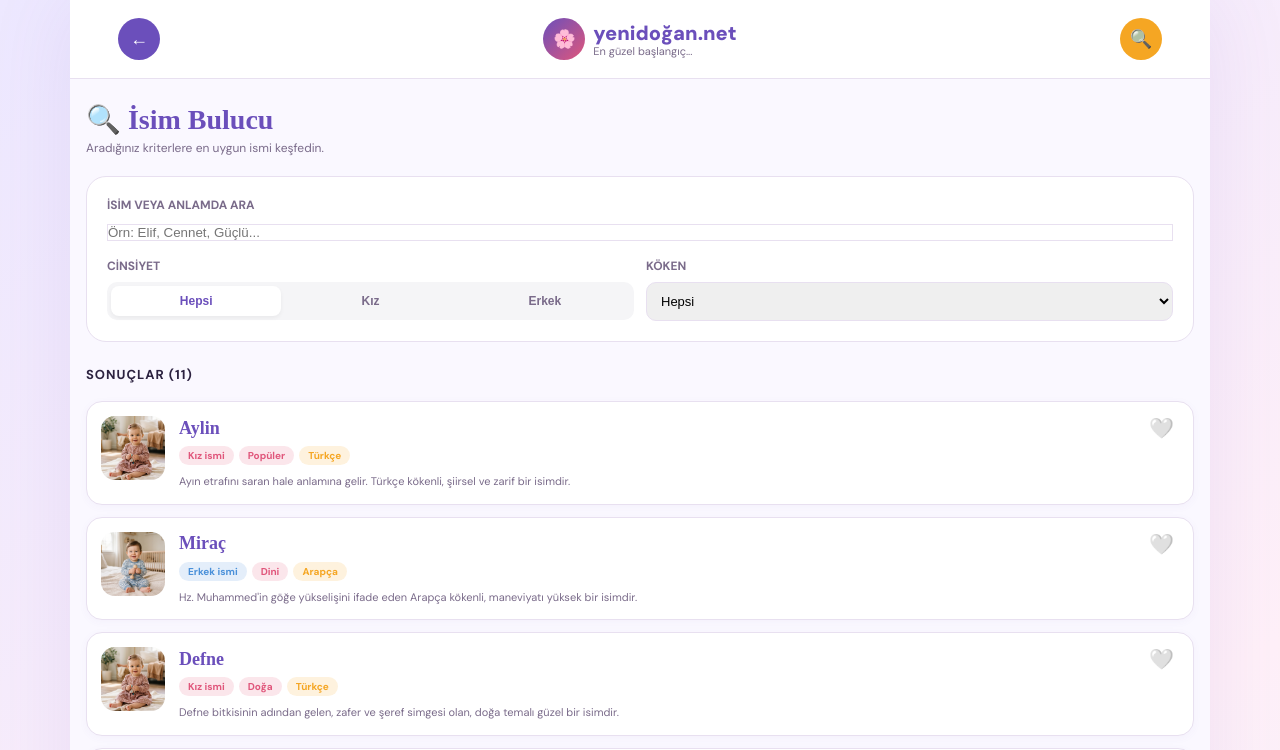
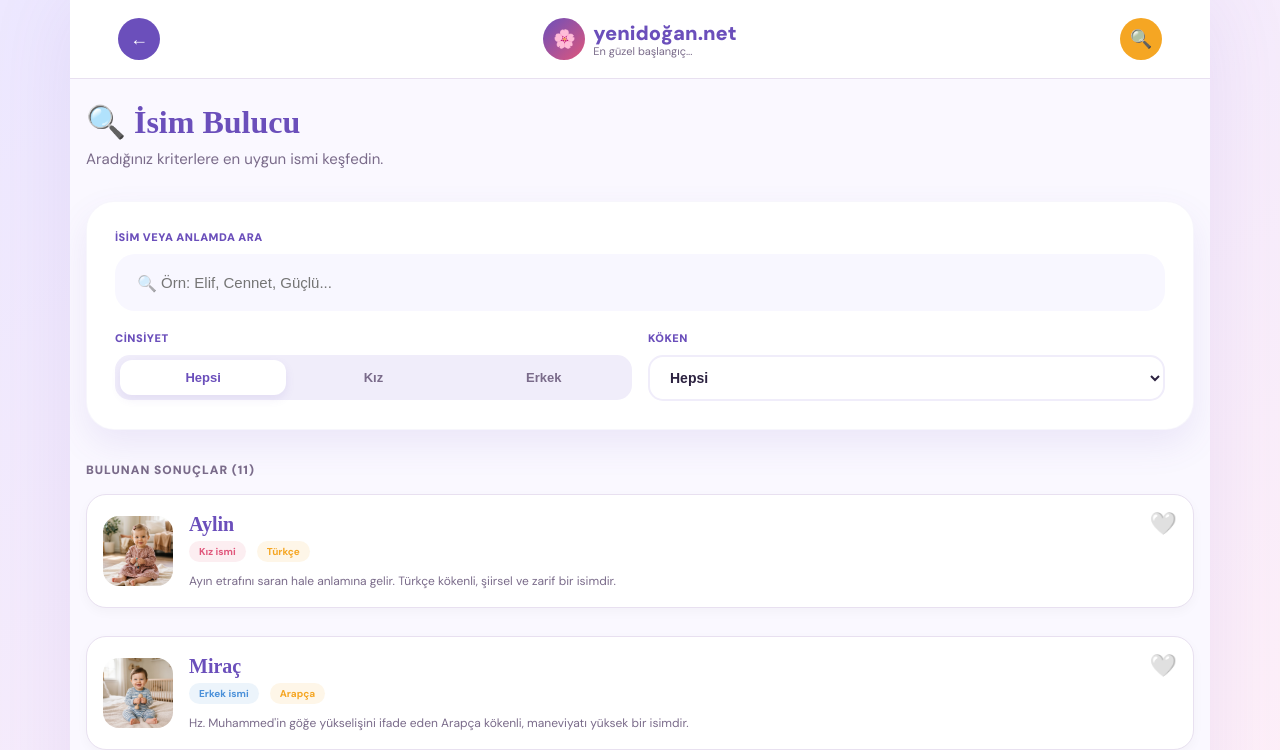
Before and after one commit to afeyza/yenidogan-app, a React (Vite) app: page /finder in a window 1280 px wide. Shown: the top 750 px of the page. Built offline with nearby package versions, Linux system fonts and the light colour scheme.

Commit message:
Style: Isim Bulucu sayfasi yeni arama mekanizmasiyla tam uyumlu hale getirildi

```diff
--- a/src/pages/NameFinder.tsx
+++ b/src/pages/NameFinder.tsx
@@ -1,7 +1,6 @@
 import { useState, useMemo } from 'react';
 import { namesData } from '../data/namesData';
 import { useFavorites } from '../context/FavoritesContext';
-import { Link } from 'react-router-dom';
 
 export const NameFinder = () => {
   const { toggleFavorite, isFavorite } = useFavorites();
@@ -30,37 +29,55 @@ export const NameFinder = () => {
 
   return (
     <div className="finder-page" style={{ padding: '24px 16px' }}>
-      <div className="fav-header">
-        <h2 style={{ fontSize: '28px' }}>🔍 İsim Bulucu</h2>
-        <p>Aradığınız kriterlere en uygun ismi keşfedin.</p>
+      <div className="fav-header" style={{ marginBottom: '32px' }}>
+        <h2 style={{ fontSize: '32px', fontWeight: 900 }}>🔍 İsim Bulucu</h2>
+        <p style={{ fontSize: '15px', color: 'var(--muted)', marginTop: '8px' }}>
+          Aradığınız kriterlere en uygun ismi keşfedin.
+        </p>
       </div>
 
-      <div className="finder-filters" style={{ background: '#fff', padding: '20px', borderRadius: '20px', border: '1px solid var(--border)', marginBottom: '24px', marginTop: '16px' }}>
-        <div style={{ marginBottom: '16px' }}>
-          <label style={{ display: 'block', fontSize: '12px', fontWeight: 700, marginBottom: '8px', color: 'var(--muted)' }}>İSİM VEYA ANLAMDA ARA</label>
+      {/* REFINED FILTER CARD */}
+      <div className="finder-filters" style={{
+        background: '#fff',
+        padding: '28px',
+        borderRadius: '28px',
+        boxShadow: '0 15px 35px rgba(107, 79, 187, 0.1)',
+        marginBottom: '32px',
+        border: '1px solid rgba(107, 79, 187, 0.05)'
+      }}>
+        <div style={{ marginBottom: '20px' }}>
+          <label style={{ display: 'block', fontSize: '11px', fontWeight: 800, marginBottom: '10px', color: 'var(--purple)', letterSpacing: '0.5px' }}>
+            İSİM VEYA ANLAMDA ARA
+          </label>
+          <div className="modal-search-form" style={{ marginBottom: 0, padding: '6px' }}>
+            <div style={{ position: 'relative', flex: 1 }}>
+              <span className="search-icon-inside" style={{ fontSize: '16px' }}>🔍</span>
               <input
                 type="text"
                 className="header-search-input"
                 placeholder="Örn: Elif, Cennet, Güçlü..."
                 value={searchTerm}
                 onChange={(e) => setSearchTerm(e.target.value)}
-            style={{ width: '100%', background: '#fff', border: '1px solid var(--border)' }}
+                style={{ fontSize: '15px' }}
               />
             </div>
+          </div>
+        </div>
 
-        <div style={{ display: 'grid', gridTemplateColumns: '1fr 1fr', gap: '12px' }}>
+        <div style={{ display: 'grid', gridTemplateColumns: 'minmax(140px, 1fr) minmax(140px, 1fr)', gap: '16px' }}>
           <div>
-            <label style={{ display: 'block', fontSize: '12px', fontWeight: 700, marginBottom: '8px', color: 'var(--muted)' }}>CİNSİYET</label>
-            <div style={{ display: 'flex', gap: '4px', background: '#F5F5F7', padding: '4px', borderRadius: '10px' }}>
+            <label style={{ display: 'block', fontSize: '11px', fontWeight: 800, marginBottom: '10px', color: 'var(--purple)', letterSpacing: '0.5px' }}>CİNSİYET</label>
+            <div style={{ display: 'flex', gap: '4px', background: '#f0edfa', padding: '5px', borderRadius: '15px' }}>
               {['Hepsi', 'Kız', 'Erkek'].map(g => (
                 <button
                   key={g}
                   onClick={() => setGenderFilter(g as any)}
                   style={{
-                    flex: 1, padding: '8px', borderRadius: '8px', border: 'none', fontSize: '12px', fontWeight: 600, cursor: 'pointer',
+                    flex: 1, padding: '10px', borderRadius: '12px', border: 'none', fontSize: '13px', fontWeight: 700, cursor: 'pointer',
                     background: genderFilter === g ? '#fff' : 'transparent',
-                    boxShadow: genderFilter === g ? '0 2px 4px rgba(0,0,0,0.05)' : 'none',
-                    color: genderFilter === g ? 'var(--purple)' : 'var(--muted)'
+                    boxShadow: genderFilter === g ? '0 4px 10px rgba(107, 79, 187, 0.1)' : 'none',
+                    color: genderFilter === g ? 'var(--purple)' : 'var(--muted)',
+                    transition: 'all 0.2s'
                   }}
                 >
                   {g}
@@ -69,11 +86,22 @@ export const NameFinder = () => {
             </div>
           </div>
           <div>
-            <label style={{ display: 'block', fontSize: '12px', fontWeight: 700, marginBottom: '8px', color: 'var(--muted)' }}>KÖKEN</label>
+            <label style={{ display: 'block', fontSize: '11px', fontWeight: 800, marginBottom: '10px', color: 'var(--purple)', letterSpacing: '0.5px' }}>KÖKEN</label>
             <select
               value={originFilter}
               onChange={(e) => setOriginFilter(e.target.value)}
-              style={{ width: '100%', padding: '10px', borderRadius: '10px', border: '1px solid var(--border)', fontSize: '13px', outline: 'none', cursor: 'pointer' }}
+              style={{
+                width: '100%',
+                padding: '12px 16px',
+                borderRadius: '15px',
+                border: '2px solid #f0edfa',
+                fontSize: '14px',
+                fontWeight: 600,
+                outline: 'none',
+                cursor: 'pointer',
+                background: '#fff',
+                color: 'var(--text)'
+              }}
             >
               {origins.map(o => <option key={o} value={o}>{o}</option>)}
             </select>
@@ -81,38 +109,46 @@ export const NameFinder = () => {
         </div>
       </div>
 
-      <div className="section-header">
-        <span className="section-title">Sonuçlar ({filteredNames.length})</span>
+      <div className="section-header" style={{ marginBottom: '16px' }}>
+        <span className="section-title" style={{ fontSize: '12px', color: 'var(--muted)', fontWeight: 800 }}>BULUNAN SONUÇLAR ({filteredNames.length})</span>
       </div>
 
       <div className="fav-list">
         {filteredNames.length > 0 ? (
           filteredNames.map((item) => (
-            <div className="fav-item" key={item.id}>
-              <div className={`fav-img ai-bebek ${item.g === 'Kız' ? 'ai-kiz' : 'ai-erkek'}`} style={{ alignSelf: 'flex-start' }}></div>
+            <div className="fav-item" key={item.id} style={{
+              background: '#fff',
+              borderRadius: '20px',
+              padding: '16px',
+              marginBottom: '16px',
+              boxShadow: '0 4px 12px rgba(0,0,0,0.03)',
+              display: 'flex',
+              gap: '16px',
+              alignItems: 'center'
+            }}>
+              <div className={`fav-img ai-bebek ${item.g === 'Kız' ? 'ai-kiz' : 'ai-erkek'}`} style={{ width: '70px', height: '70px', borderRadius: '16px' }}></div>
               <div className="fav-info">
-                <div className="fav-name-row" style={{ display: 'flex', justifyContent: 'space-between', alignItems: 'center' }}>
-                  <span className="fav-name">{item.n}</span>
+                <div className="fav-name-row" style={{ marginBottom: '4px' }}>
+                  <span className="fav-name" style={{ fontSize: '20px', fontWeight: 900 }}>{item.n}</span>
                   <button
                     onClick={() => toggleFavorite(item.id)}
-                    style={{ background: 'none', border: 'none', fontSize: '20px', cursor: 'pointer', padding: '0 5px' }}
+                    style={{ background: 'none', border: 'none', fontSize: '22px', cursor: 'pointer' }}
                   >
                     {isFavorite(item.id) ? "❤️" : "🤍"}
                   </button>
                 </div>
-                <div className="name-tags" style={{ marginBottom: '8px' }}>
-                  <span className="tag tag-blue" style={{ background: item.g === 'Kız' ? 'rgba(224,86,123,0.15)' : 'rgba(74,144,217,0.15)', color: item.g === 'Kız' ? 'var(--pink)' : 'var(--blue)' }}>{item.t1}</span>
-                  <span className="tag tag-pink" style={{ background: 'rgba(224,86,123,0.15)', color: 'var(--pink)' }}>{item.t2}</span>
-                  <span className="tag tag-gold" style={{ background: 'rgba(245,166,35,0.15)', color: 'var(--gold)' }}>{item.t3}</span>
+                <div className="name-tags" style={{ marginBottom: '10px' }}>
+                  <span className="tag" style={{ background: item.g === 'Kız' ? 'rgba(224,86,123,0.1)' : 'rgba(74,144,217,0.1)', color: item.g === 'Kız' ? 'var(--pink)' : 'var(--blue)', fontSize: '10px', padding: '4px 10px' }}>{item.t1}</span>
+                  <span className="tag" style={{ background: 'rgba(245,166,35,0.1)', color: 'var(--gold)', fontSize: '10px', padding: '4px 10px', marginLeft: '6px' }}>{item.t3}</span>
                 </div>
-                <p className="fav-desc">{item.m}</p>
+                <p className="fav-desc" style={{ fontSize: '12px', color: 'var(--muted)', lineHeight: '1.6' }}>{item.m}</p>
               </div>
             </div>
           ))
         ) : (
           <div className="empty-state">
-            <div className="empty-icon">🔎</div>
-            <p>Aradığınız kriterlere uygun isim bulunamadı.</p>
+            <div className="empty-icon" style={{ fontSize: '64px' }}>🔎</div>
+            <p style={{ fontWeight: 600 }}>Aradığınız kriterlere uygun isim bulunamadı.</p>
           </div>
         )}
       </div>
```
Lines whose indentation alone changed are shown as unchanged.
